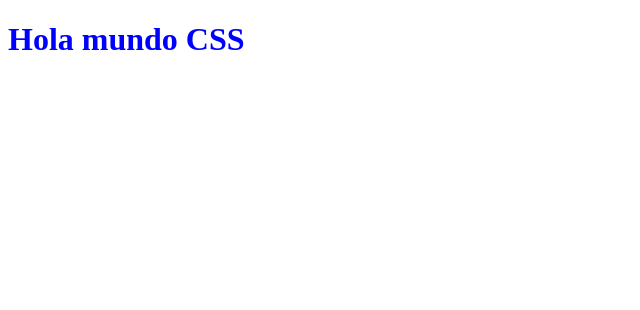
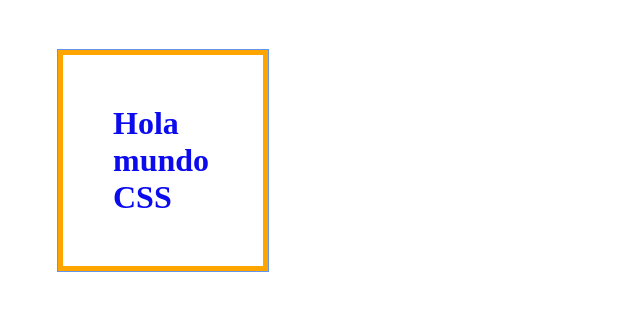
Before and after one commit to Yanchamo/Practica-3, a plain HTML site: page index.html in a window 1280 px wide. Shown: the whole page, without its empty margins (0-640 px from the left). Drawn offline with Linux system fonts and the light colour scheme.

Commit message:
primera clase CSS

```diff
--- a/index.html
+++ b/index.html
@@ -8,8 +8,13 @@
 <body>
     <H1>Hola mundo CSS</H1>
     <style>
-        H1 {color: blue;
-
+        H1 {color: rgb(11, 11, 238);
+            outline: 1px solid cornflowerblue;
+            border: 5px solid orange;
+            width: 100px;
+            padding: 50px;
+            margin: 50px;
+/* 2:13 buscar porque seguian en break */
         }
     </style>
 </body>
```
